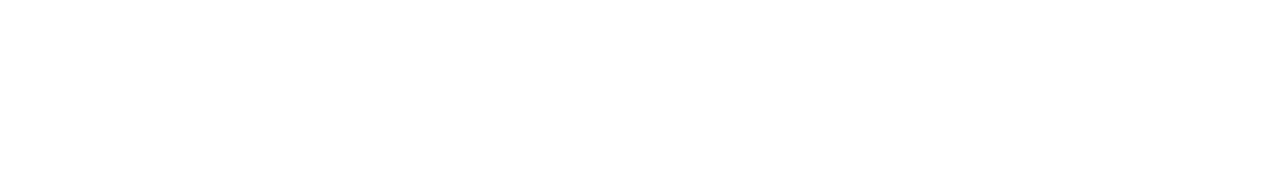
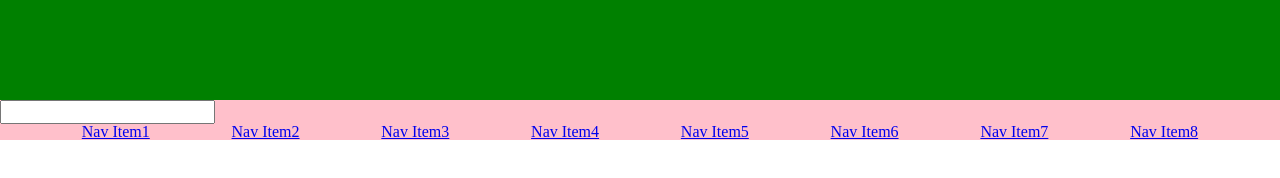
Before and after one commit to ecl5pse/pse_elements, a plain HTML site: page index.html in a window 1280 px wide. Drawn offline with Linux system fonts and the light colour scheme.

Commit message:
add  basic

```diff
--- a/css/style.css
+++ b/css/style.css
@@ -0,0 +1,44 @@
+@import url("./reset.css");
+
+
+
+
+
+#pageHeader{
+    background-color: green;
+    height: 100px;
+    width: 100%;
+}
+
+
+nav{
+    background-color: pink;
+    height: 40px;
+}
+
+.navContainer{
+
+    background-color: pink;
+    display: flex;
+    flex-direction: row;
+    justify-content: space-evenly;
+
+}
+
+
+@media screen(min ) {
+
+    .navContainer{
+
+        background-color: pink;
+        display: flex;
+        flex-direction: row;
+        justify-content: space-evenly;
+
+    }
+
+}
+
+.navItem{
+
+}
--- a/index.html
+++ b/index.html
@@ -3,8 +3,30 @@
 <head>
     <meta charset="UTF-8">
     <title>Title</title>
+    <link rel="stylesheet" href="./css/style.css">
 </head>
 <body>
+<header id="pageHeader"></header>
+
+<nav>
+
+    <input type="menuCheckbox" type="checkbox">
+    <ul class="navContainer">
+         <li class="navItem"><a href="#"> Nav Item1</a></li>
+         <li class="navItem"><a href="#"> Nav Item2</a></li>
+         <li class="navItem"><a href="#"> Nav Item3</a></li>
+         <li class="navItem"><a href="#"> Nav Item4</a></li>
+         <li class="navItem"><a href="#"> Nav Item5</a></li>
+         <li class="navItem"><a href="#"> Nav Item6</a></li>
+         <li class="navItem"><a href="#"> Nav Item7</a></li>
+         <li class="navItem"><a href="#"> Nav Item8</a></li>
+
+    </ul>
+
+
+</nav>
+
+
 
 </body>
 </html>
```
